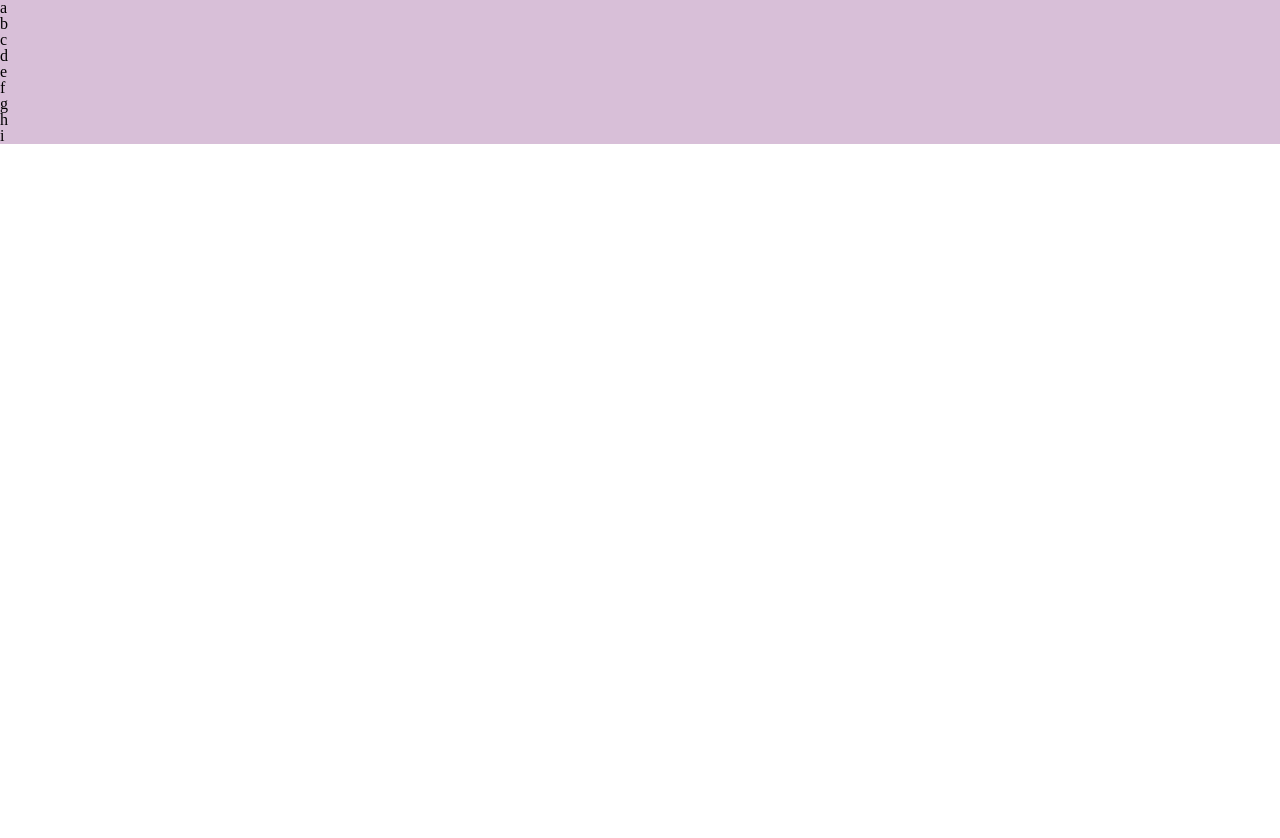
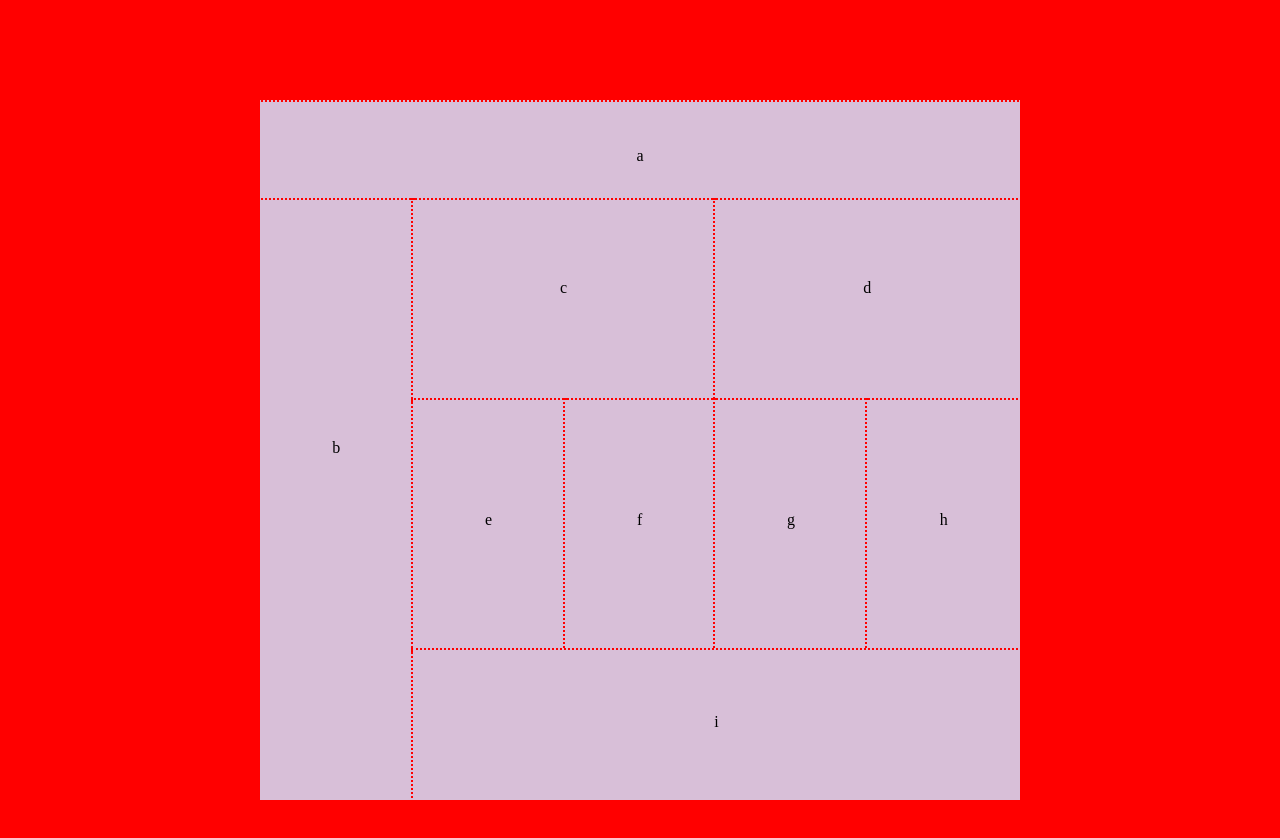
Before and after one commit to MasonChance/smaccy-design, a plain HTML site: page index.html in a window 1280 px wide. Before the commit the page ends 800 px from the top, so only its background shows below. Drawn offline with nearby package versions, Linux system fonts and the light colour scheme.

Commit message:
all three breakpoints lay-out functional. coloration next feature

```diff
--- a/index.html
+++ b/index.html
@@ -7,7 +7,7 @@
 
     <link href="smaccs/reset.css" type="text/css" rel="stylesheet">
     <link href="smaccs/base.css" type="text/css" rel="stylesheet">
-    <link href="smaccs/layout.css" type="text/css" rel="stylesheet" media="@media (min-width: 900px)">
+    <link href="smaccs/layout.css" type="text/css" rel="stylesheet">
     <link href="smaccs/module.css" type="text/css" rel="stylesheet">
     <link href="smaccs/state.css" type="text/css" rel="stylesheet">
     <link href="smaccs/theme.css" type="text/css" rel="stylesheet">
--- a/smaccs/base.css
+++ b/smaccs/base.css
@@ -1,3 +1,25 @@
 main > * {
-  background-color: thistle;
+  background-color: #d8bfd8;
+  text-align: center;
+
 }
+
+section{
+  padding: 3rem 0;
+}
+
+section:nth-child(2){
+  padding: 15rem 0;
+}
+
+section:nth-child(3), section:nth-child(4){
+  padding: 5rem 0;
+}
+
+aside{
+  padding: 7rem 0;
+}
+
+footer{
+  padding: 4rem 0;
+}
--- a/smaccs/layout.css
+++ b/smaccs/layout.css
@@ -6,7 +6,7 @@
 }
 
 /* =============== Mobile First Styling ===================== */
-
+@media(max-width:600px){
   main {
     overflow: visible auto  ;
     scrollbar-width: 30px;
@@ -17,7 +17,7 @@ main {
     grid-template-columns: 1fr 1fr;
   }
 
-main :nth-child(1), :nth-child(2), :nth-child(3), :nth-child(4){
+  main :nth-child(1), section:nth-child(2), section:nth-child(3), section:nth-child(4){
     grid-column:1 /span 2;
 
   }
@@ -33,10 +33,73 @@ aside:nth-child(2), aside:nth-child(4){
   main :last-child {
   grid-column: 1 / span 2;
   }
+}
+
+
+/*================Tablet Layout====================== */
+
+@media(min-width: 601px){
+
+  * {
+    background-color: blanchedalmond;
+  }
+
+  main {
+    overflow: visible auto  ;
+    scrollbar-width: 30px;
+    display: grid;
+    min-width: 601px;
+    margin: 10vw auto;
+    grid-template-rows: 100px 170px 280px 200px 120px ;
+    grid-template-columns:  repeat(4 1fr[columns-1-4]);
+
+  }
+
+  main section:nth-child(1), section:nth-child(2){
+    grid-column: 1 / span 4;
+
+  }
+
+  main section:nth-child(2){
+    grid-row: 2 / 3;
+  }
+
+  main section:nth-child(3), section:nth-child(4){
+    grid-row: 3 / 4;
+  }
+
+  main section:nth-child(3){
+    grid-column: 1 / span 2;
+
+  }
+
+  main section:nth-child(4){
+    grid-column: 3 / span 2;
+  }
+
+  aside:nth-child(1), aside:nth-child(2), aside:nth-child(3), aside:nth-child(4) {
+    grid-row: 3 / 4;
+  }
+
+  aside:nth-child(2), aside:nth-child(4){
+    grid-column: 2 / 3;
+  }
+
+  main :last-child {
+  grid-column: 1 / span 4;
+  grid-row: 5 / 6;
+  }
+
+
+}
 
 
 /*============== (lap || Desk)top Device Breakpoint. =================*/
 @media(min-width: 920px){
+    * {
+      background-color: red;
+    }
+
     main {
       overflow: visible auto  ;
       scrollbar-width: 30px;
@@ -48,24 +111,50 @@ main :last-child {
 
     }
 
-    main :first-child {
+    main section:first-child {
       grid-column: 1 / span 5;
+
     }
 
-    main :nth-child(2){
+    main section:nth-child(2){
       grid-row: 2 / span 3;
+      grid-column: 1 / 2;
     }
 
-    main :nth-child(3){
+    main section:nth-child(3){
       grid-column: 2 / span 2;
+      grid-row: 2 / 3;
     }
 
-    main :nth-child(4):nth-child(4) {
+    main section:nth-child(4){
       grid-column: 4 / span 2;
+      grid-row: 2 / 3;
     }
+
+    main aside:nth-child(1), aside:nth-child(2), aside:nth-child(3), aside:nth-child(4){
+      grid-row: 3 / 4 ;
+    }
+
+    main aside:nth-child(1){
+      grid-column: 2 /3 ;
+    }
+
+    main aside:nth-child(2){
+      grid-column: 3 / 4;
+    }
+
+    main aside:nth-child(3){
+      grid-column: 4 / 5;
+    }
+
+    main aside:nth-child(4){
+      grid-column: 5 / 6;
+    }
+
 
     main :last-child{
       grid-column: 2 / span 4;
+      grid-row: 4 / 5;
     }
 
 }
```
Lines whose indentation alone changed are shown as unchanged.
